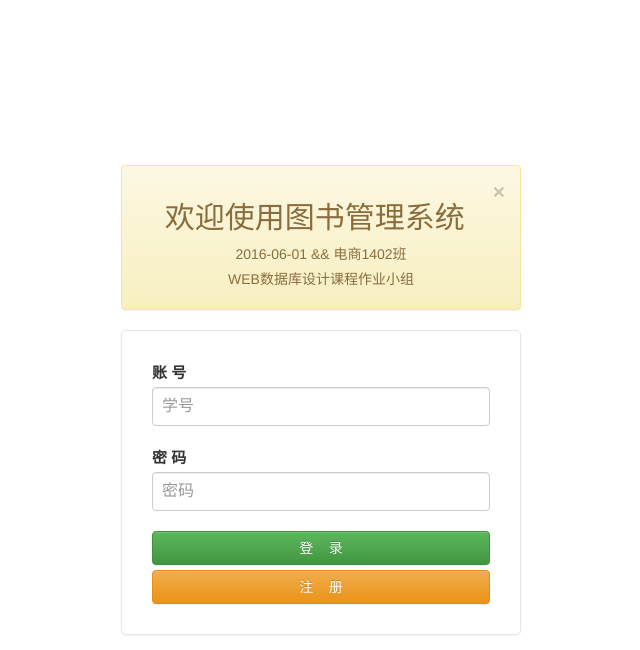
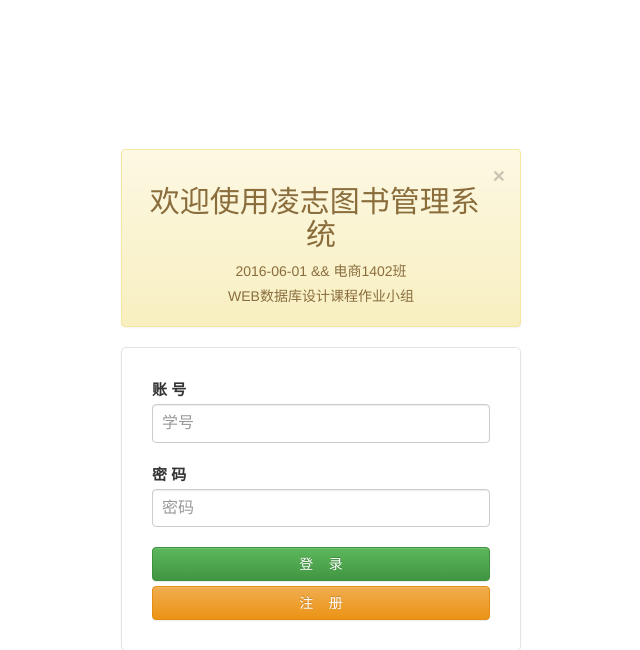
Before and after one commit to Woooosz/libsystem, a PHP site: page / in a window 1280 px wide. Shown: the top 650 px of the page, without its empty margins (319-959 px from the left). Run offline with PHP 8.4, Linux system fonts and the light colour scheme; data comes from the database, SQL or seed files in the repository.

Commit message:
alter name

```diff
--- a/index.php
+++ b/index.php
@@ -24,7 +24,7 @@
         <div class="col-md-12">
             <div class="alert alert-warning">
                 <a class="close" data-dismiss="alert" href="#">&times;</a>
-                    <h2>欢迎使用图书管理系统</h2>
+                    <h2>欢迎使用凌志图书管理系统</h2>
                     <p>2016-06-01 && 电商1402班</p>
                     <p>WEB数据库设计课程作业小组<p>
             </div>
```
Also changed, not shown: 1 other file.
